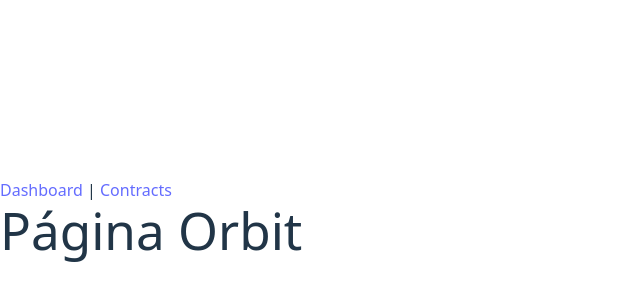
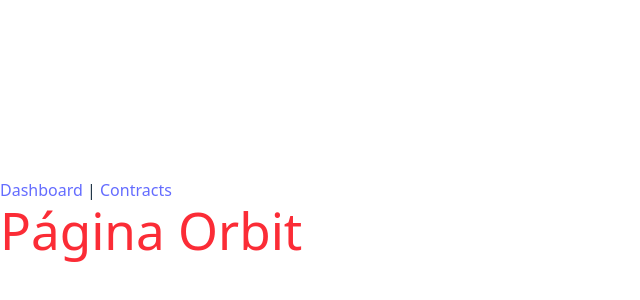
Before and after one commit to andrehmf23/Stellar-Entertainment, a React (Vite) app: page /orbit in a window 1280 px wide. Shown: the part 182-482 px from the top of the page, without its empty margins (0-640 px from the left). Built offline with nearby package versions, Linux system fonts and the light colour scheme; the HTML template or start-up script is replaced by a standard one.

Commit message:
feat: tailwind working

```diff
--- a/package.json
+++ b/package.json
@@ -13,8 +13,7 @@
     "@tailwindcss/vite": "^4.1.14",
     "react": "^19.1.1",
     "react-dom": "^19.1.1",
-    "react-router-dom": "^7.9.3",
-    "tailwindcss": "^4.1.14"
+    "react-router-dom": "^7.9.3"
   },
   "devDependencies": {
     "@eslint/js": "^9.36.0",
@@ -23,10 +22,13 @@
     "@types/react-dom": "^19.1.9",
     "@types/react-router-dom": "^5.3.3",
     "@vitejs/plugin-react": "^5.0.4",
+    "autoprefixer": "^10.4.21",
     "eslint": "^9.36.0",
     "eslint-plugin-react-hooks": "^5.2.0",
     "eslint-plugin-react-refresh": "^0.4.22",
     "globals": "^16.4.0",
+    "postcss": "^8.5.6",
+    "tailwindcss": "^4.1.14",
     "typescript": "~5.9.3",
     "typescript-eslint": "^8.45.0",
     "vite": "^7.1.7"
--- a/src/pages/Orbit.tsx
+++ b/src/pages/Orbit.tsx
@@ -1,3 +1,3 @@
 export function Orbit() {
-    return <h1 className="text-red">Página Orbit</h1>;
+    return <h1 className="text-red-500">Página Orbit</h1>;
 }
```
Also changed, not shown: 1 other file (tests, documents, lock files or other folders).
